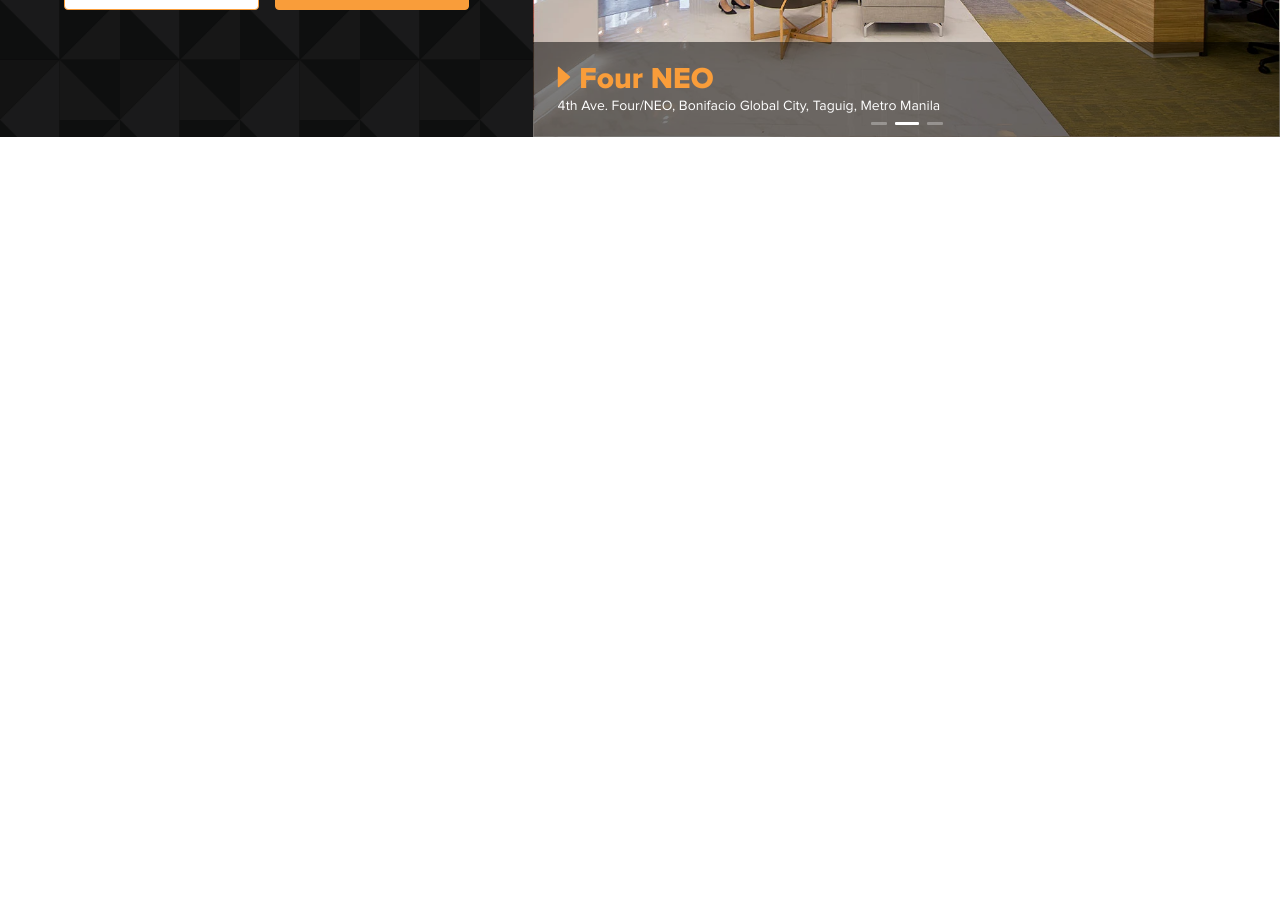
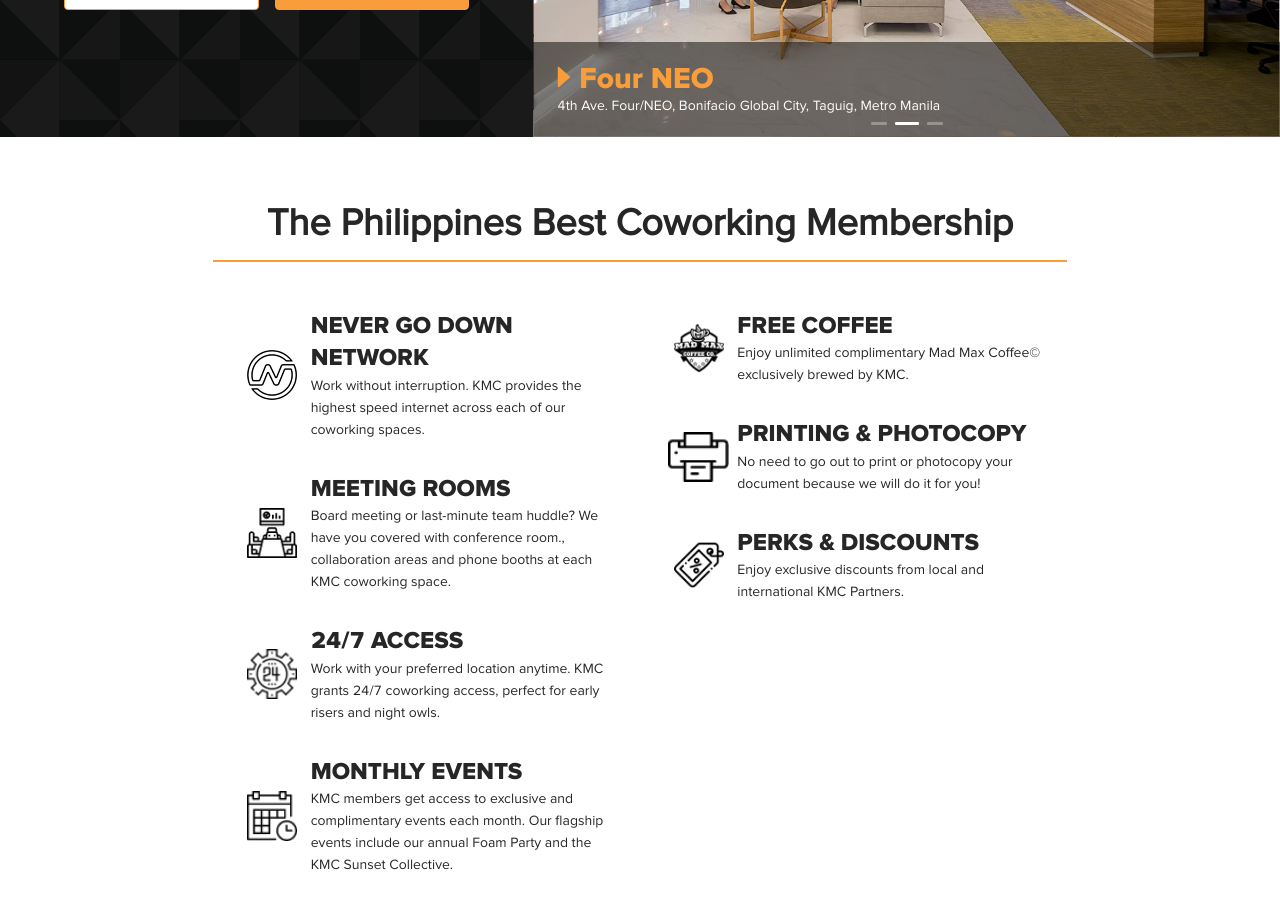
Before and after one commit to joelkmc/kmc-coworking-space, a React (Create React App) app: page / in a window 1280 px wide. Shown: the part 420-1328 px from the top of the page. Before the commit the page ends 800 px from the top, so only its background shows below. Built offline with nearby package versions, Linux system fonts and the light colour scheme.

Commit message:
finished with the features section including responsiveness

```diff
--- a/src/components/FeatureSection.tsx
+++ b/src/components/FeatureSection.tsx
@@ -1,9 +1,164 @@
 import React from 'react'
+import { Row, Col, Typography } from 'antd';
+
+import hours24 from '../assets/images/24-hours.webp'
+import calendar from '../assets/images/calendar.webp'
+import macmaxBlack from '../assets/images/madmax-balck.webp'
+import meetingRoom from '../assets/images/meeting-room.webp'
+import neverGoDown from '../assets/images/nevergodown.webp'
+import printer from '../assets/images/printer.webp'
+import sale from '../assets/images/sale.webp'
+
+const { Title, Paragraph } = Typography;
+
+const featColData1 = [
+  {
+    id: 1,
+    img: neverGoDown,
+    title: 'NEVER GO DOWN NETWORK',
+    paragraph: 'Work without interruption. KMC provides the highest speed internet across each of our coworking spaces.'
+  },
+  {
+    id: 2,
+    img: meetingRoom,
+    title: 'MEETING ROOMS',
+    paragraph: 'Board meeting or last-minute team huddle? We have you covered with conference room., collaboration areas and phone booths at each KMC coworking space.'
+  },
+  {
+    id: 3,
+    img: hours24,
+    title: '24/7 ACCESS',
+    paragraph: 'Work with your preferred location anytime. KMC grants 24/7 coworking access, perfect for early risers and night owls.'
+  },
+  {
+    id: 4,
+    img: calendar,
+    title: 'MONTHLY EVENTS',
+    paragraph: 'KMC members get access to exclusive and complimentary events each month. Our flagship events include our annual Foam Party and the KMC Sunset Collective.'
+  },
+]
+
+const featColData2 = [
+  {
+    id: 1,
+    img: macmaxBlack,
+    title: 'FREE COFFEE',
+    paragraph: 'Enjoy unlimited complimentary Mad Max Coffee© exclusively brewed by KMC. '
+  },
+  {
+    id: 2,
+    img: printer,
+    title: 'PRINTING & PHOTOCOPY',
+    paragraph: 'No need to go out to print or photocopy your document because we will do it for you!'
+  },
+  {
+    id: 3,
+    img: sale,
+    title: 'PERKS & DISCOUNTS',
+    paragraph: 'Enjoy exclusive discounts from local and international KMC Partners.'
+  },
+]
 
 export default function FeatureSection() {
   return (
-    <div>
+    <Row>
+      <Col
+        span={23}
+        md={21}
+        lg={19}
+        xl={16}
+        className='mx-auto mt-16 text-center sm:text-left'
+      >
+        <Title className='text-center'>
+          The Philippines Best
+          <span> Coworking Membership</span>
+          <div className='bg-kmcOrange my-3' style={{height: '2px'}}></div>
+        </Title>
 
-    </div>
+        {/* Main Features Container */}
+        <div className='flex flex-col lg:flex-row flex-wrap mt-12'>
+
+            {/* Features Col-1 */}
+            <div className='flex flex-col lg:w-1/2'>
+
+              {/* Feature Item */}
+              {
+                featColData1.map(feat => {
+                  return (
+                    <figure
+                      className='flex flex-col sm:flex-row items-center px-5 mb-8 '
+                      key={feat.id}
+                    >
+
+                      <div className="flex w-1/5 items-center justify-center mb-3 sm:mb-0">
+                        <img
+                          src={feat.img}
+                          alt={`${feat.img}`}
+                          style={{height: '50px', width: 'auto'}}
+                        />
+                      </div>
+
+                      <figcaption className='w-4/5 md:pr-12 lg:pr-0'>
+                        <Title
+                          level={3}
+                          className='font-proxiExtraBold'
+                          style={{marginBottom: '0'}}
+                        >
+                          { feat.title }
+                        </Title>
+                        <Paragraph style={{marginBottom: '0'}}>
+                          { feat.paragraph }
+                        </Paragraph>
+                      </figcaption>
+
+                    </figure>
+                  )
+                })
+              }
+
+            </div>
+
+            {/* Features Col-2 */}
+            <div className='flex flex-col lg:w-1/2'>
+
+              {/* Feature Item */}
+              {
+                featColData2.map(feat => {
+                  return (
+                    <figure
+                      className='flex flex-col sm:flex-row items-center px-5 mb-8 '
+                      key={feat.id}
+                    >
+
+                      <div className="flex w-1/5 items-center justify-center mb-3 sm:mb-0">
+                        <img
+                          src={feat.img}
+                          alt={`${feat.img}`}
+                          style={{height: '50px', width: 'auto'}}
+                        />
+                      </div>
+
+                      <figcaption className='w-4/5 md:pr-12 lg:pr-0'>
+                        <Title
+                          level={3}
+                          className='font-proxiExtraBold'
+                          style={{marginBottom: '0'}}
+                        >
+                          { feat.title }
+                        </Title>
+                        <Paragraph style={{marginBottom: '0'}}>
+                          { feat.paragraph }
+                        </Paragraph>
+                      </figcaption>
+
+                    </figure>
+                  )
+                })
+              }
+
+          </div>
+        </div>
+      </Col>
+    </Row>
   )
 }
--- a/src/pages/CoworkingSpace.tsx
+++ b/src/pages/CoworkingSpace.tsx
@@ -28,18 +28,10 @@
         <HeroSection />
 
         {/* Features Section */}
-        <Row>
-          <Col span={16} className='mx-auto'>
-            <FeatureSection />
-          </Col>
-        </Row>
+        <FeatureSection />
 
         {/* Locations Section */}
-        <Row>
-          <Col span={16} className='mx-auto'>
-            <LocationSection />
-          </Col>
-        </Row>
+        <LocationSection />
 
       </Content>
 
```
